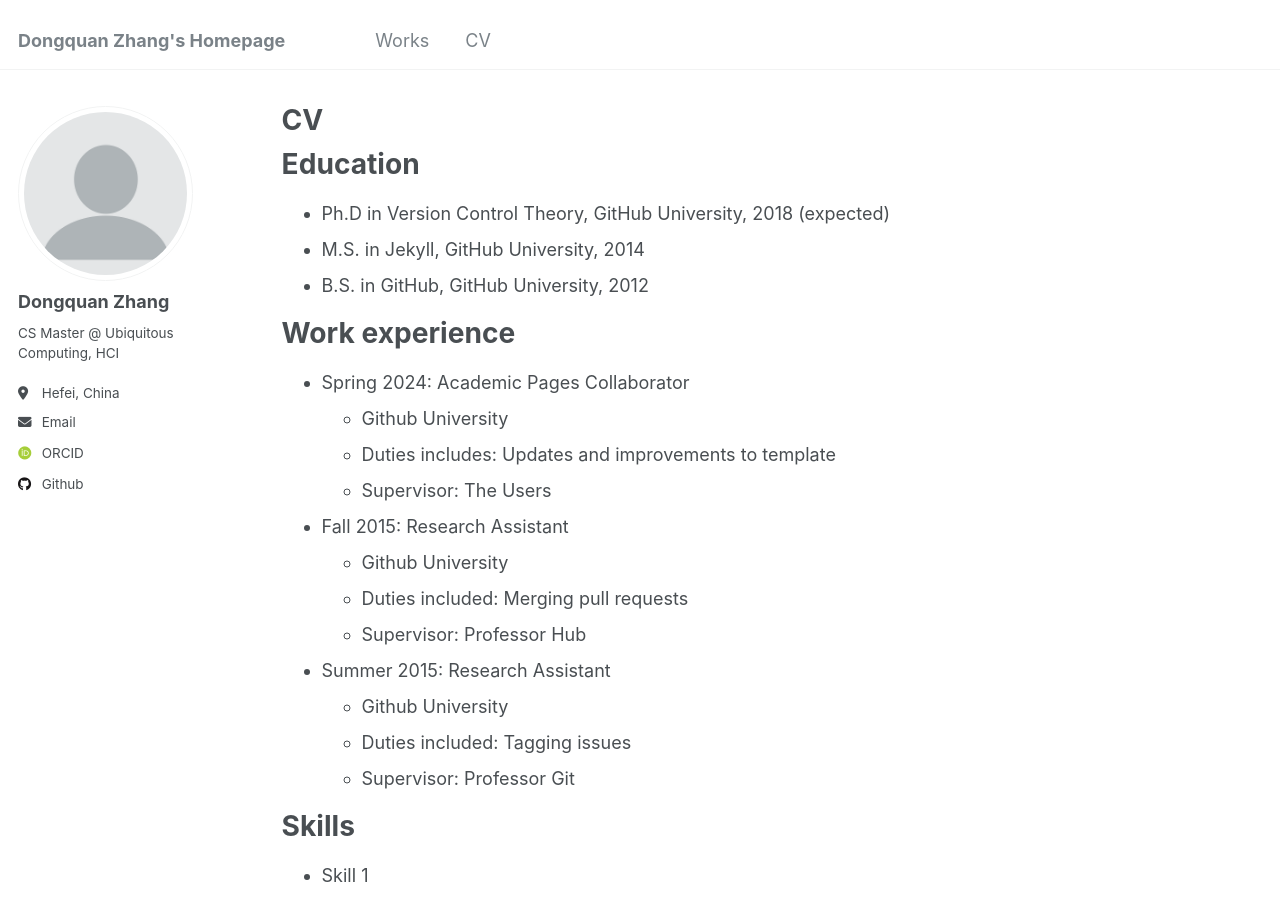
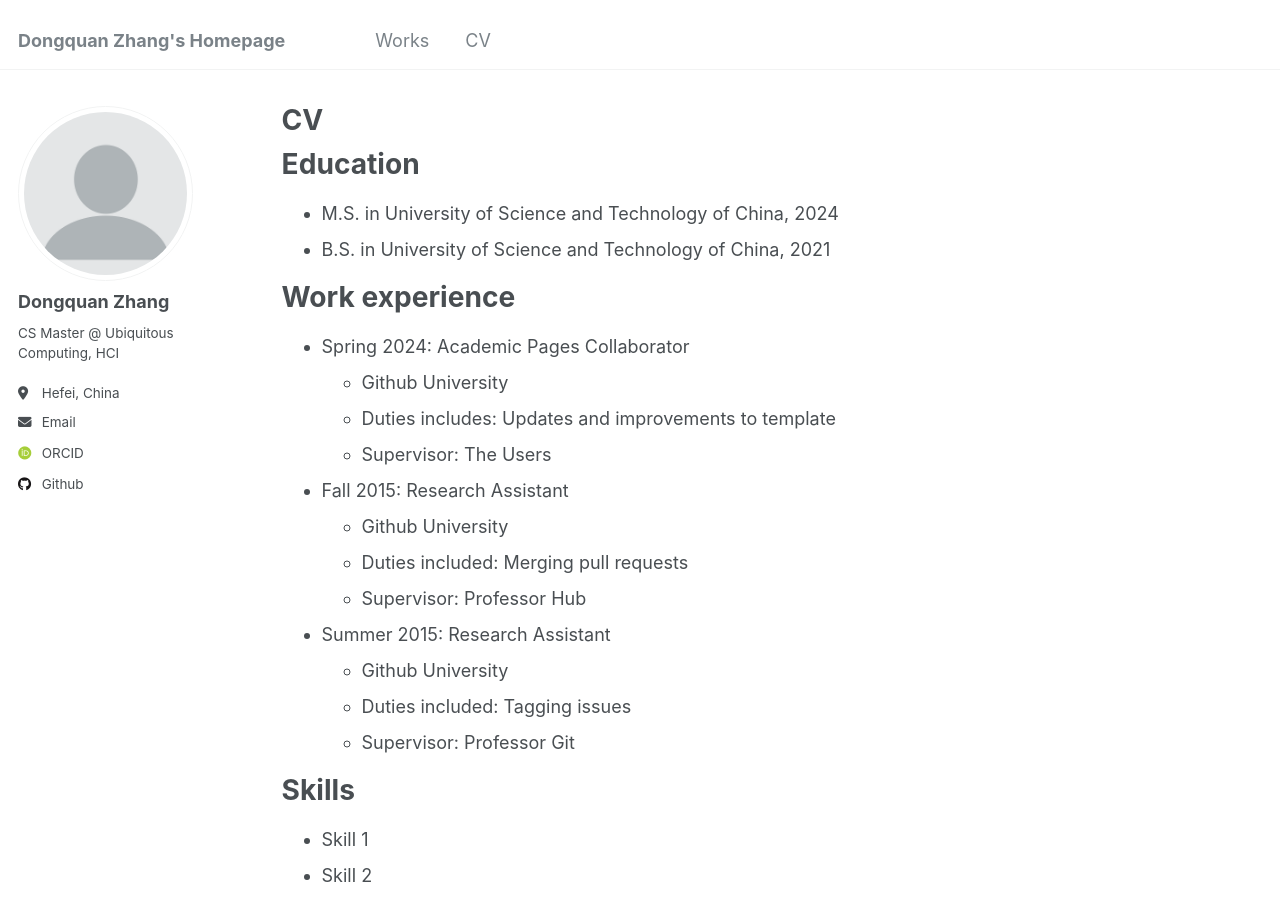
Before and after one commit to PhilipZhang0907/PhilipZhang0907.github.io, a Jekyll site: the page built from _pages/cv.md, in a window 1280 px wide and 900 px high. Built offline with Jekyll 4.4.1, drawn with Linux system fonts in a browser that asks for light colours; some web fonts are replaced.

Commit message:
Update cv.md

```diff
--- a/_pages/cv.md
+++ b/_pages/cv.md
@@ -11,9 +11,8 @@ redirect_from:
 
 Education
 ======
-* Ph.D in Version Control Theory, GitHub University, 2018 (expected)
-* M.S. in Jekyll, GitHub University, 2014
-* B.S. in GitHub, GitHub University, 2012
+* M.S. in University of Science and Technology of China, 2024
+* B.S. in University of Science and Technology of China, 2021
 
 Work experience
 ======
```
